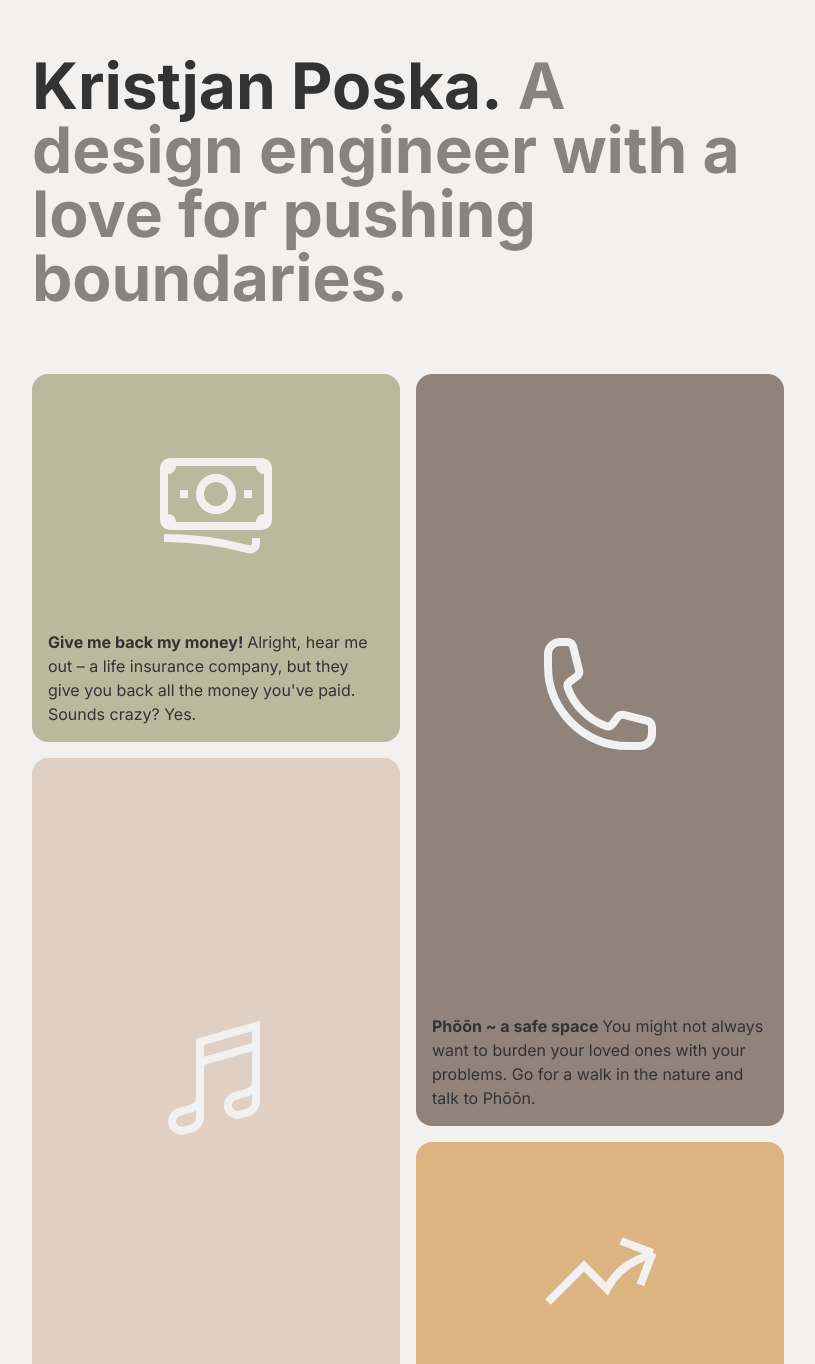
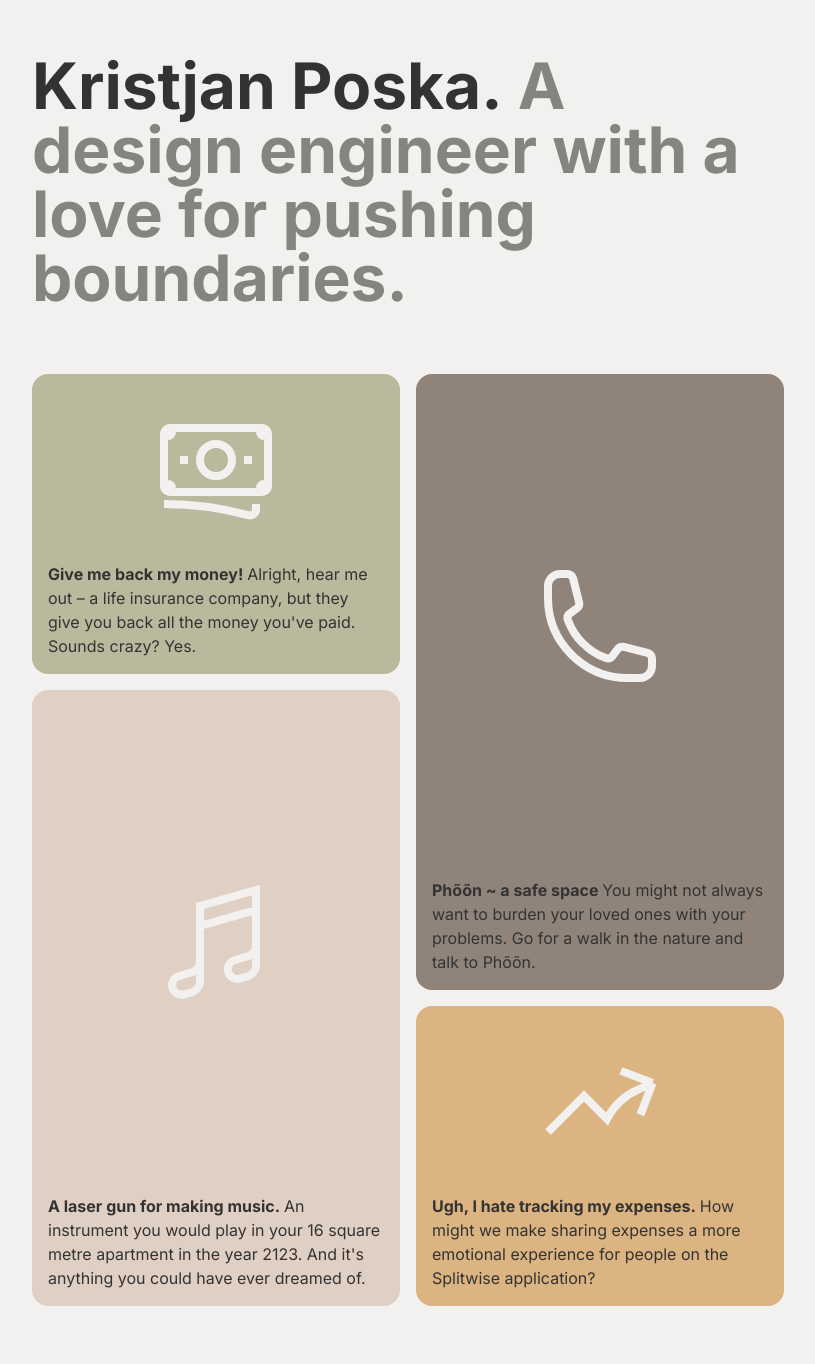
Before and after one commit to pxska/portfolio, a Next.js app: page / in a window 1280 px wide. Shown: the part 106-1470 px from the top of the page, without its empty margins (232-1047 px from the left). Built offline with nearby package versions, Linux system fonts and the light colour scheme.

Commit message:
Make the rows a bit nicer

```diff
--- a/src/styles/Index.module.scss
+++ b/src/styles/Index.module.scss
@@ -74,7 +74,7 @@ $colors: #DCB481, #C09E85, #E0D0C3, #90837A, #B9B99D;
 .cards {
   display: grid;
   grid-template-columns: repeat(auto-fill, minmax(300px, 1fr));
-  grid-auto-rows: 1fr;
+  grid-auto-rows: 300px;
   gap: 16px;
   grid-auto-flow: dense;
 
```
